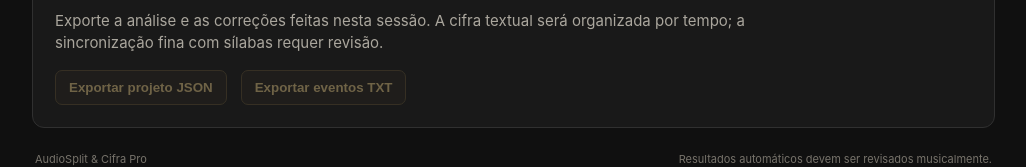
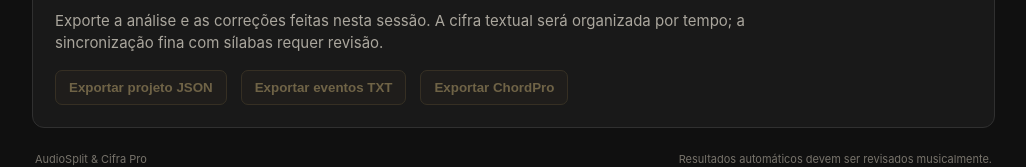
Before and after one commit to celsomartins251/audiosplit-cifra-pro, a plain HTML site: page frontend/index.html in a window 1280 px wide. Shown: the part 1889-2056 px from the top of the page, without its empty margins (249-1275 px from the left). Drawn offline with Linux system fonts and the light colour scheme.

Commit message:
feat: adicionar exportação ChordPro

```diff
--- a/frontend/index.html
+++ b/frontend/index.html
@@ -80,7 +80,7 @@
     <section class="panel export-panel" id="exportacao">
       <div class="section-heading"><div><span class="eyebrow">ETAPA 04</span><h2>Revisão e exportação</h2></div><span class="tag muted" id="export-status">Aguardando resultado</span></div>
       <p>Exporte a análise e as correções feitas nesta sessão. A cifra textual será organizada por tempo; a sincronização fina com sílabas requer revisão.</p>
-      <div class="actions"><button class="secondary-button" id="export-json" disabled>Exportar projeto JSON</button><button class="secondary-button" id="export-text" disabled>Exportar eventos TXT</button></div>
+      <div class="actions"><button class="secondary-button" id="export-json" disabled>Exportar projeto JSON</button><button class="secondary-button" id="export-text" disabled>Exportar eventos TXT</button><button class="secondary-button" id="export-chordpro" disabled>Exportar ChordPro</button></div>
     </section>
     <footer>AudioSplit & Cifra Pro <span>Resultados automáticos devem ser revisados musicalmente.</span></footer>
   </main>
```
